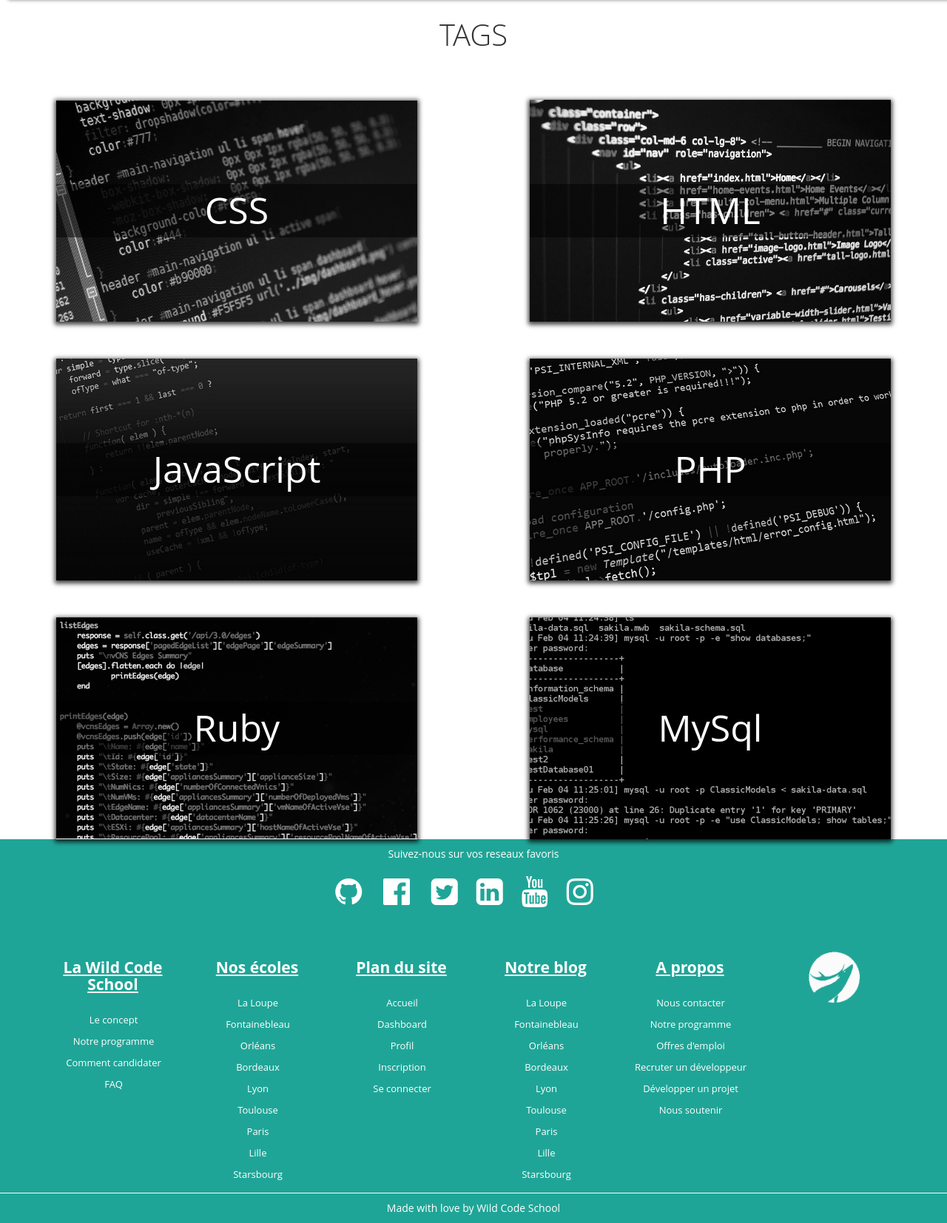
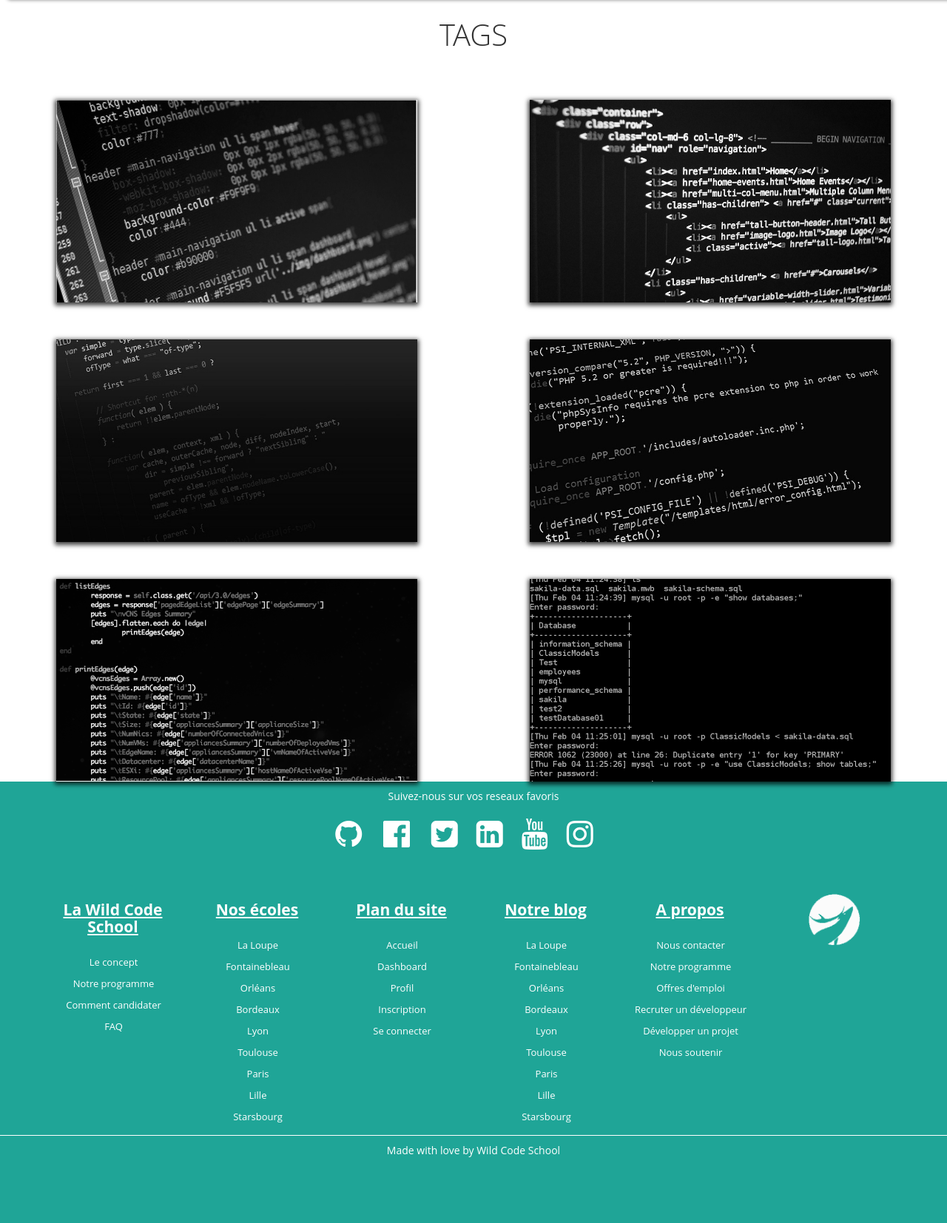
Before and after one commit to KatsuKumi/WildExchange, a Symfony app: template src/WCS/WildExchangeBundle/Resources/views/Default/tags.html.twig in a window 1280 px wide. Shown: the part 82-1736 px from the top of the page at 74% size. After the commit the page ends 1647 px from the top, so only its background shows below. Run offline with Twig, Linux system fonts and the light colour scheme; the template is opened without the code that fills it, so the values that code supplies are empty; some libraries are stand-ins or nearby versions.

Commit message:
Merge branch 'html' of /home/wilder/www/WildExchange with conflicts.

```diff
--- a/src/WCS/WildExchangeBundle/Resources/views/Default/tags.html.twig
+++ b/src/WCS/WildExchangeBundle/Resources/views/Default/tags.html.twig
@@ -1,26 +1,5 @@
 {% extends 'base.html.twig' %}
-{% block style %}
-<style>
-    .imagetaghtml{
-        background-image: url({{ asset('html.jpg') }});
-    }
-    .imagetagcss{
-        background-image: url({{ asset('css.jpeg') }});
-    }
-    .imagetagjavascript{
-        background-image: url({{ asset('javascript.jpg') }});
-    }
-    .imagetagphp{
-        background-image: url({{ asset('php.jpg') }});
-    }
-    .imagetagruby{
-        background-image: url({{ asset('ruby.png') }});
-    }
-    .imagetagmysql{
-        background-image: url({{ asset('mysql.png') }});
-    }
-</style>
-{% endblock %}
+
 {% block body %}
 
     <div class="container-fluid paddingtop">
@@ -32,49 +11,12 @@
     </div>
     <div class="container-fluid">
         <div class="row">
-            <div class="col-md-6 col-sm-6 col-xs-12 ">
-                <div class="imagetagcss img-responsive">
-                    <div class="centertext">
-                        CSS
-                    </div>
-                </div>
-            </div>
-            <div class="col-md-6 col-sm-6 col-xs-12">
-                <div class="imagetaghtml img-responsive">
-                    <div class="centertext">
-                        HTML
-                    </div>
-                </div>
-            </div>
-            <div class="col-md-6 col-sm-6 col-xs-12">
-                <div class="imagetagjavascript img-responsive">
-                    <div class="centertext">
-                        JavaScript
-                    </div>
-                </div>
-            </div>
-            <div class="col-md-6 col-sm-6 col-xs-12">
-                <div class="imagetagphp img-responsive">
-
-                    <div class="centertext">
-                        PHP
-                    </div>
-                </div>
-            </div>
-            <div class="col-md-6 col-sm-6 col-xs-12">
-                <div class="imagetagruby img-responsive">
-                    <div class="centertext">
-                        Ruby
-                    </div>
-                </div>
-            </div>
-            <div class="col-md-6 col-sm-6 col-xs-12">
-                <div class="imagetagmysql img-responsive">
-                    <div class="centertext">
-                        MySql
-                    </div>
-                </div>
-            </div>
+            <div class="col-md-6 col-sm-6 col-xs-12"><img class="img-responsive" src="{{ asset('css.jpeg') }}"/></div>
+            <div class="col-md-6 col-sm-6 col-xs-12"><img class="img-responsive" src="{{ asset('html.jpg') }}" /></div>
+            <div class="col-md-6 col-sm-6 col-xs-12"><img class="img-responsive" src="{{ asset('javascript.jpg') }}" /></div>
+            <div class="col-md-6 col-sm-6 col-xs-12"><img class="img-responsive" src="{{ asset('php.jpg') }}" /></div>
+            <div class="col-md-6 col-sm-6 col-xs-12"><img class="img-responsive" src="{{ asset('ruby.png') }}" /></div>
+            <div class="col-md-6 col-sm-6 col-xs-12"><img class="img-responsive" src="{{ asset('mysql.png') }}" /></div>
         </div>
     </div>
 
--- a/web/style.css
+++ b/web/style.css
@@ -575,38 +575,10 @@ form.login a:hover
     max-height: 340px;
     margin: auto;
     margin-top: 50px;
-    background-size: cover;
-    height: 300px;
-    display: flex;
-    background-position: center;
 }
 
-.centertext{
-    background-color: rgba(0,0,0,0.5);
-    color: white;
-    font-size: 50px;
-    width: 100%;
-    text-align: center;
-    margin: auto;
-    display: inline-block;
-    vertical-align: middle;
-}
 .img-responsive:hover {
     filter: none; /* IE6-9 */
     -webkit-filter: grayscale(0); /* Google Chrome, Safari 6+ & Opera 15+ */
 
 }
-
-/*//// Avatar ////*/
-
- .avatar-16x{
-     height: 50px;
-     width: 50px;
-     overflow: hidden;
-     border-radius: 50px;
- }
- .navbar-avatar{
-     display: inline-block;
-     margin : 0 auto;
-     padding: 0 !important;
- }
```
